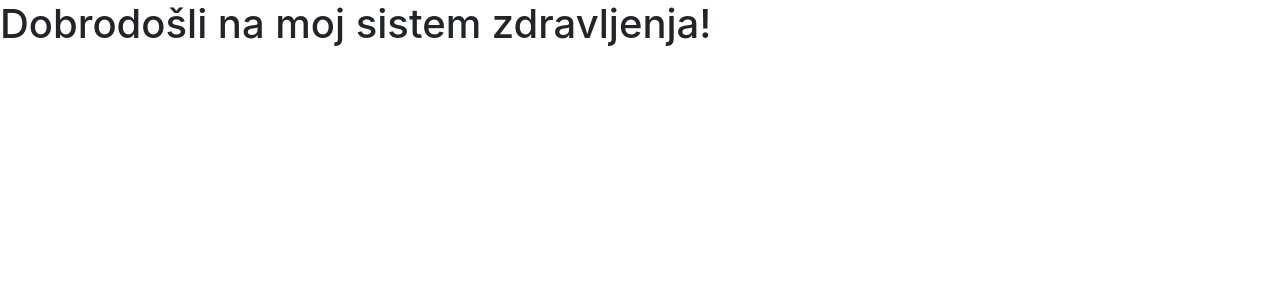
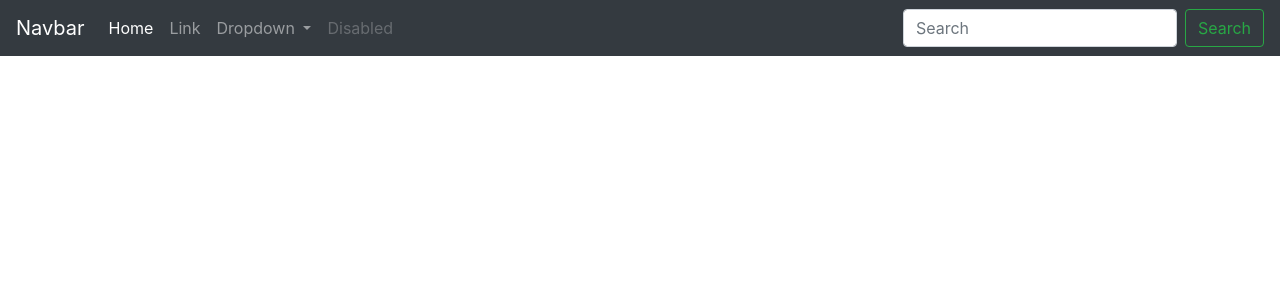
Before and after one commit to LukanM/Spletna_stranSP, a PHP site: page / in a window 1280 px wide. Shown: the top 300 px of the page. Run offline with PHP 8.4, Linux system fonts and the light colour scheme.

Commit message:
Update index.php

```diff
--- a/index.php
+++ b/index.php
@@ -9,7 +9,41 @@
 </head>
 <body>
 
-<h1> Dobrodošli na moj sistem zdravljenja! </h1>
+<nav class="navbar navbar-expand-lg navbar-dark bg-dark">
+  <a class="navbar-brand" href="#">Navbar</a>
+  <button class="navbar-toggler" type="button" data-toggle="collapse" data-target="#navbarSupportedContent" aria-controls="navbarSupportedContent" aria-expanded="false" aria-label="Toggle navigation">
+    <span class="navbar-toggler-icon"></span>
+  </button>
+
+  <div class="collapse navbar-collapse" id="navbarSupportedContent">
+    <ul class="navbar-nav mr-auto">
+      <li class="nav-item active">
+        <a class="nav-link" href="#">Home <span class="sr-only">(current)</span></a>
+      </li>
+      <li class="nav-item">
+        <a class="nav-link" href="#">Link</a>
+      </li>
+      <li class="nav-item dropdown">
+        <a class="nav-link dropdown-toggle" href="#" id="navbarDropdown" role="button" data-toggle="dropdown" aria-haspopup="true" aria-expanded="false">
+          Dropdown
+        </a>
+        <div class="dropdown-menu" aria-labelledby="navbarDropdown">
+          <a class="dropdown-item" href="#">Action</a>
+          <a class="dropdown-item" href="#">Another action</a>
+          <div class="dropdown-divider"></div>
+          <a class="dropdown-item" href="#">Something else here</a>
+        </div>
+      </li>
+      <li class="nav-item">
+        <a class="nav-link disabled" href="#" tabindex="-1" aria-disabled="true">Disabled</a>
+      </li>
+    </ul>
+    <form class="form-inline my-2 my-lg-0">
+      <input class="form-control mr-sm-2" type="search" placeholder="Search" aria-label="Search">
+      <button class="btn btn-outline-success my-2 my-sm-0" type="submit">Search</button>
+    </form>
+  </div>
+</nav>
 
 
 
```
